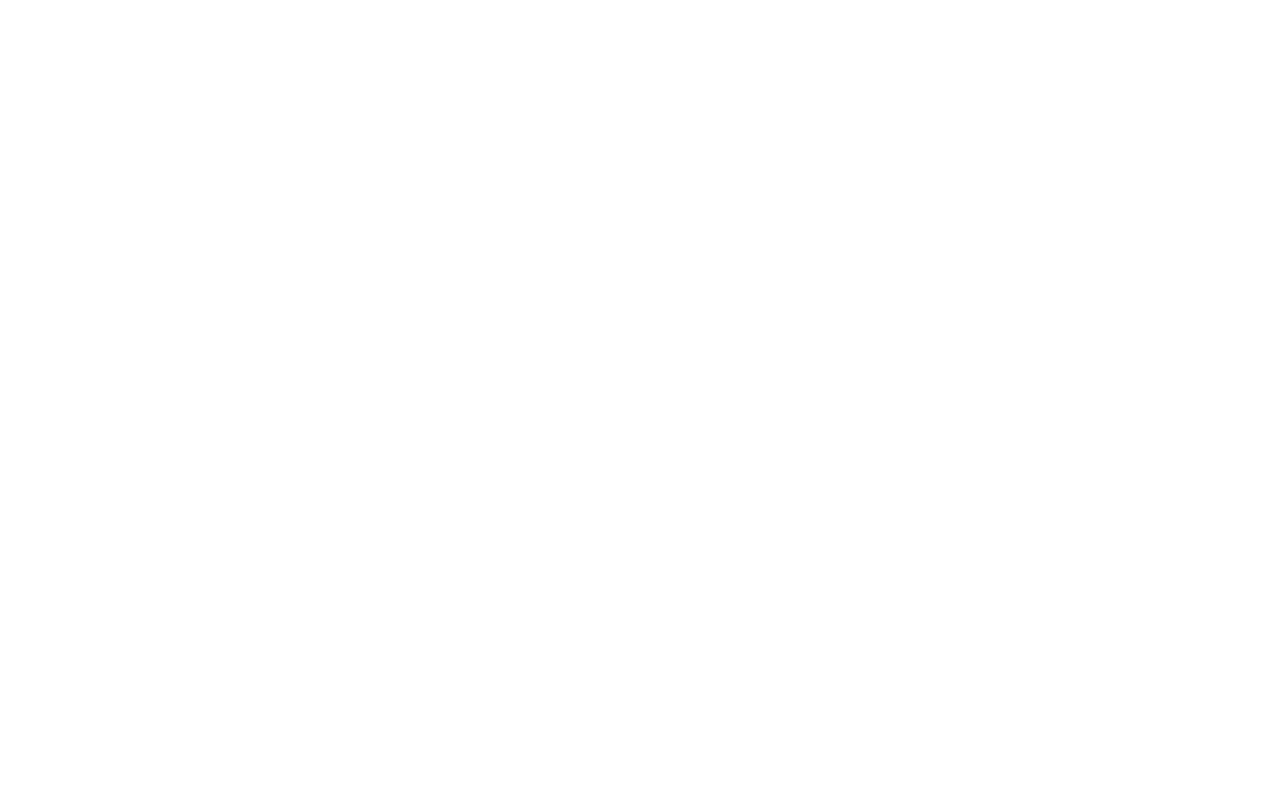
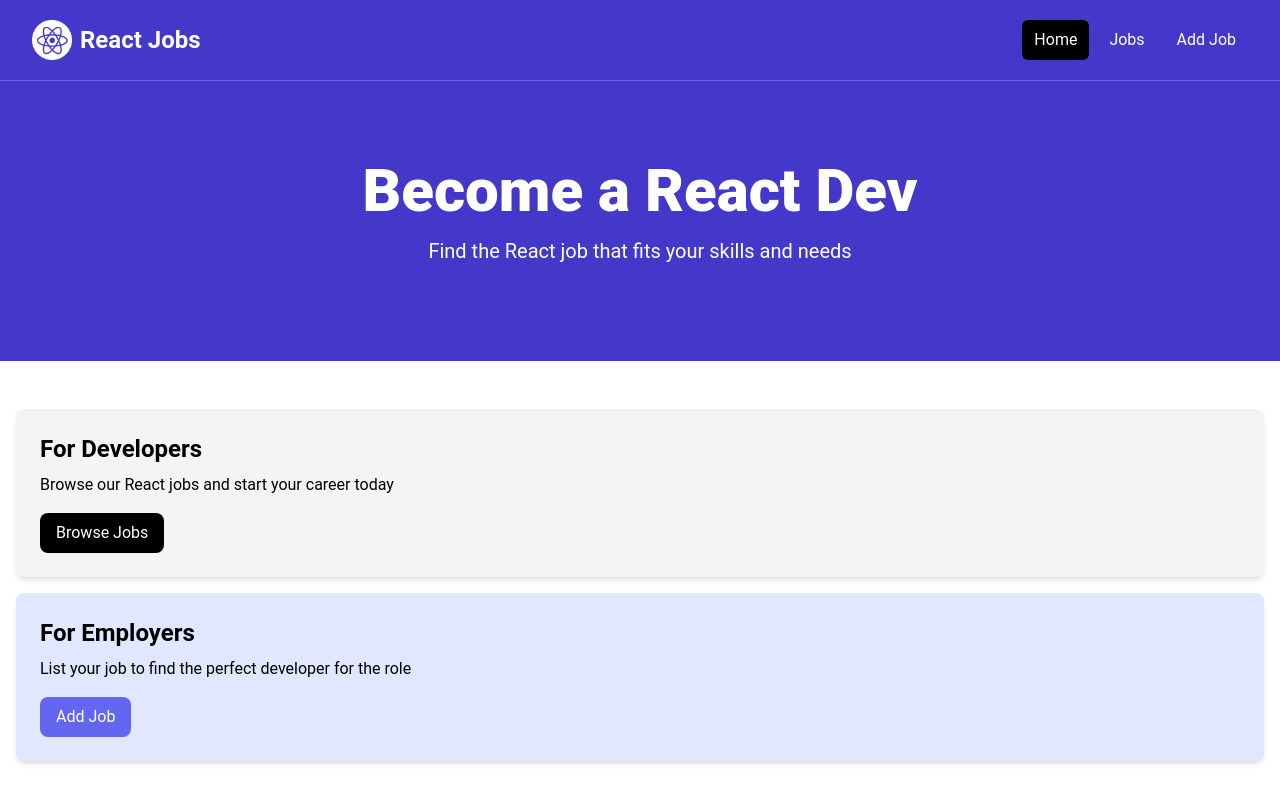
Before and after one commit to hamza1851/Job-Portal, a React (Vite) app: page / in a window 1280 px wide. Built offline with nearby package versions, Linux system fonts and the light colour scheme.

Commit message:
Add App.jsx

```diff
--- a/src/App.jsx
+++ b/src/App.jsx
@@ -1,7 +1,17 @@
 import { useState } from "react"
+import Home from "./components/Home"
+import Navbar from "./components/Navbar"
+import Hero from "./components/Hero"
+import HomeCards from "./components/HomeCards"
 
 function App() {
-  return <></>
+  return (
+    <>
+      <Navbar />
+      <Hero title="Find the React job that fits your skills and needs" />
+      <HomeCards />
+    </>
+  )
 }
 
 export default App
```
